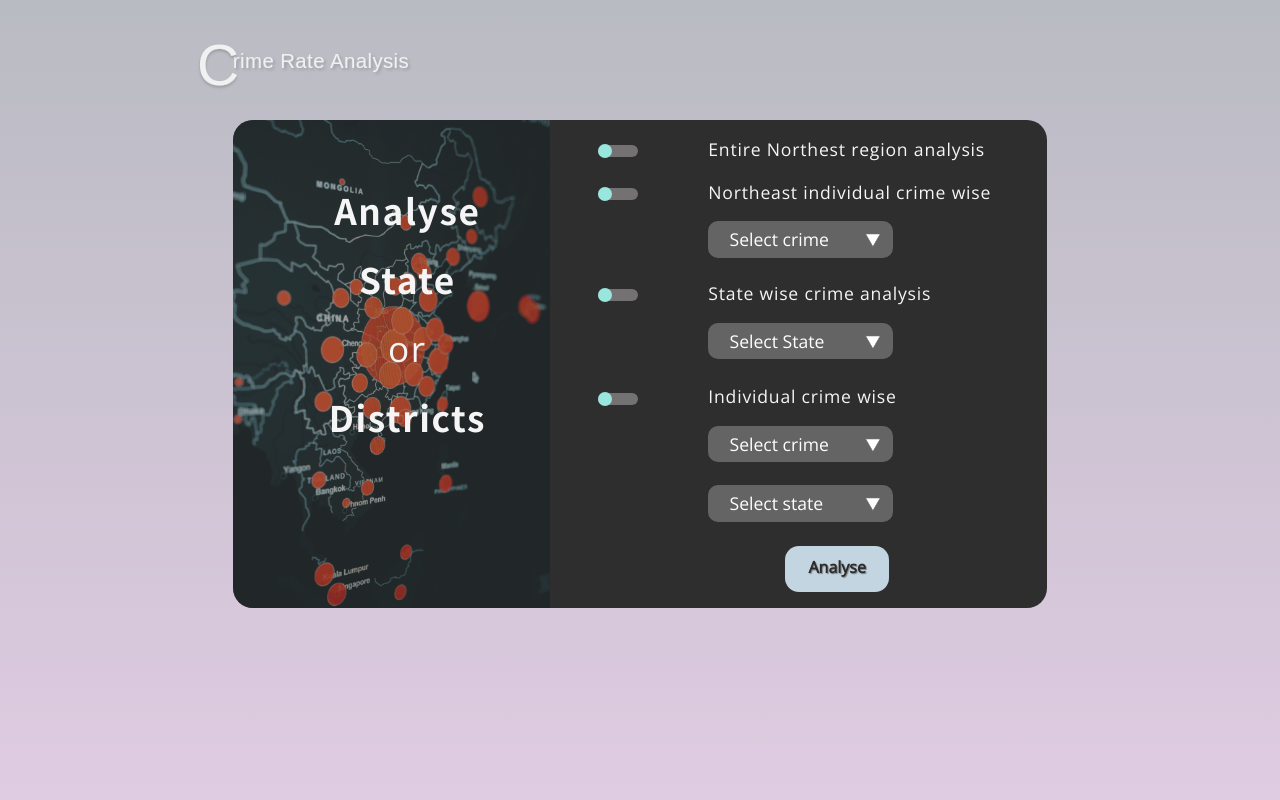
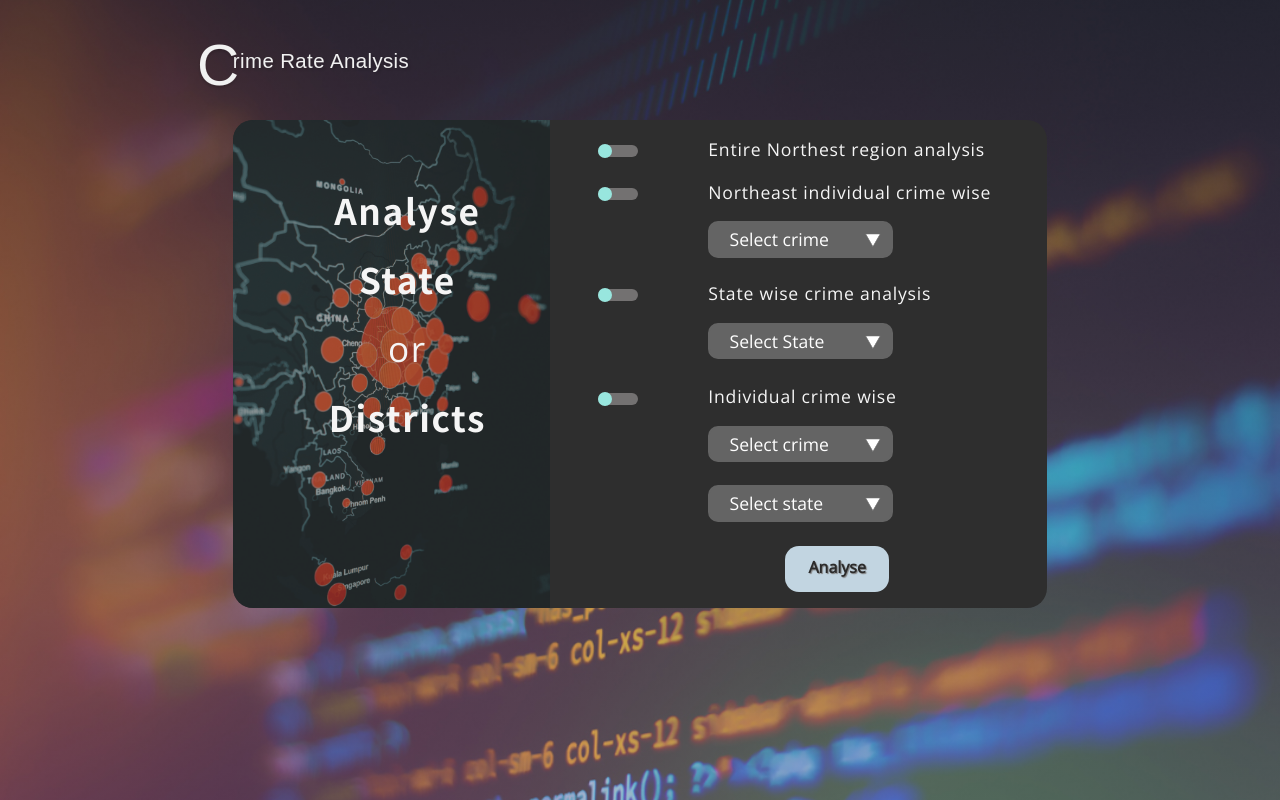
Before and after one commit to biswajit-debnath/FTP, a plain HTML site: page analyz.html in a window 1280 px wide. Drawn offline with nearby package versions, Linux system fonts and the light colour scheme.

Commit message:
auto_update

```diff
--- a/analyz_style.css
+++ b/analyz_style.css
@@ -76,7 +76,7 @@ button.close {
     /*overflow:hidden;*/
     min-height: 100vh;
     margin: 0;
-  /*  background: url("visualization.jpg") no-repeat center / cover;*/
+    background: url("visualization.jpg") no-repeat center / cover;
 
 
     /*position: absolute;
```
